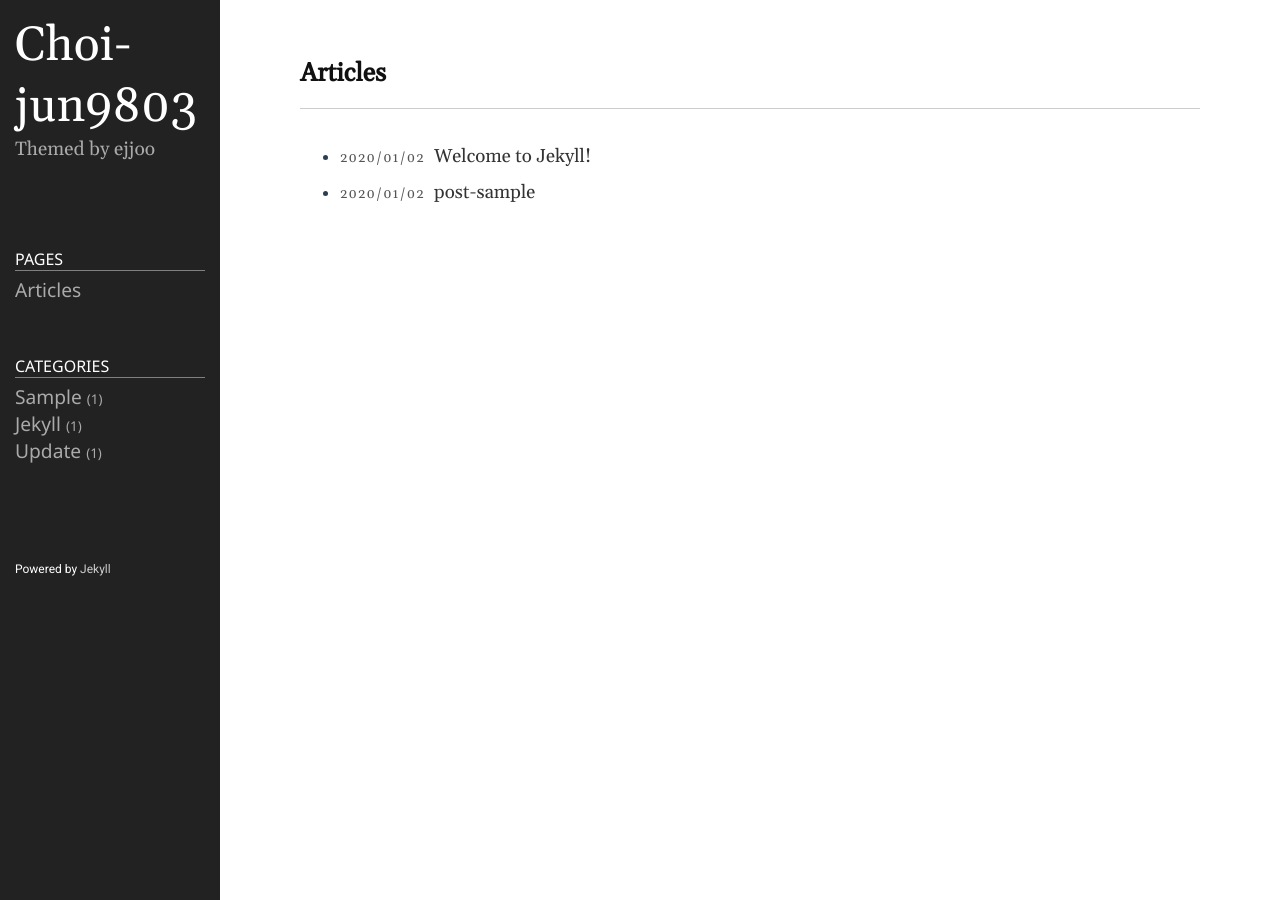
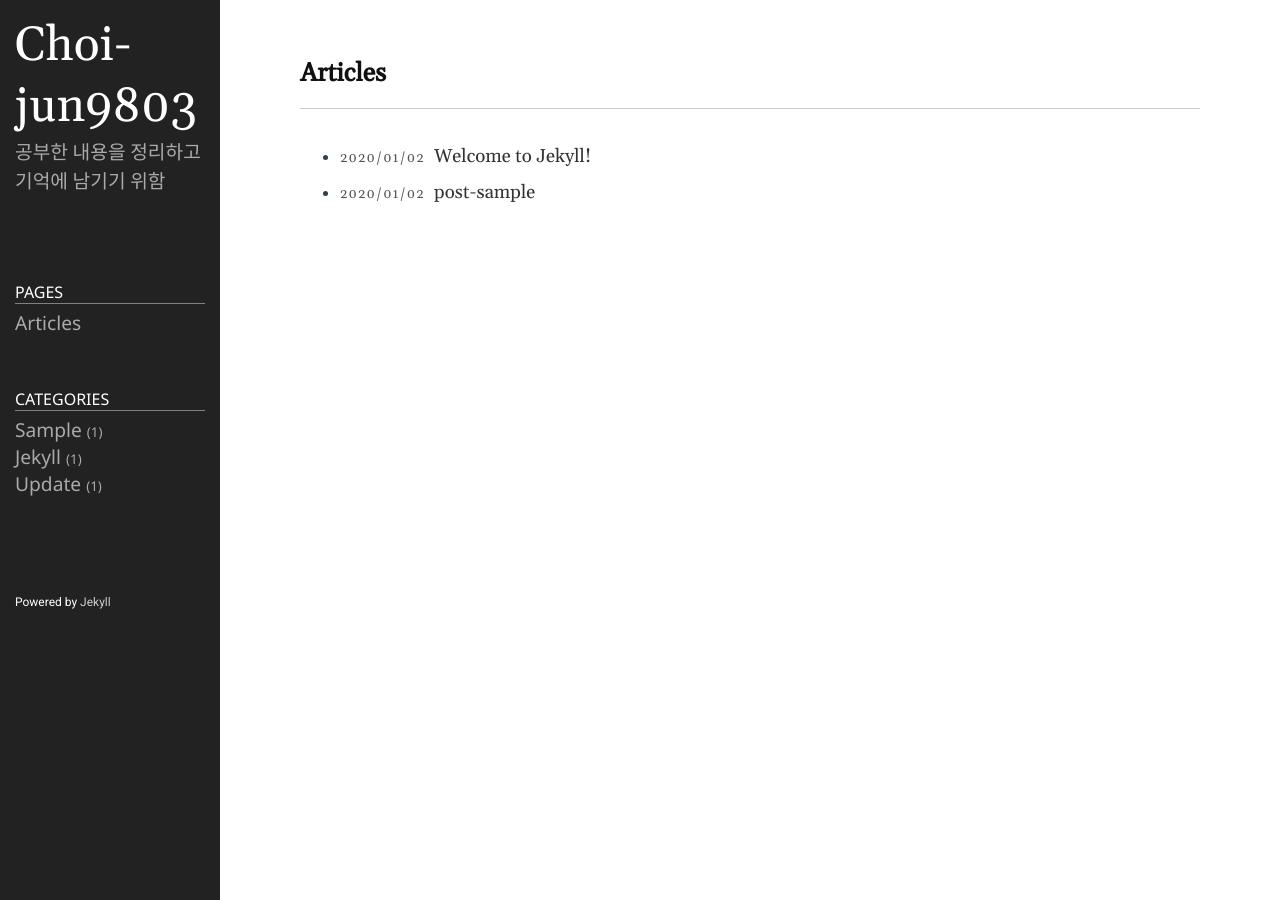
Before and after one commit to Choi-jun9803/Choi-jun9803.github.io, a Jekyll site: the page built from index.md, in a window 1280 px wide. Built offline with Jekyll 4.4.1, drawn with Linux system fonts in a browser that asks for light colours.

Commit message:
Update _config.yml

```diff
--- a/_config.yml
+++ b/_config.yml
@@ -20,8 +20,7 @@
 
 title: Choi-jun9803
 email: choins18@naver.com
-description: >- # this means to ignore newlines until "baseurl:"
-  Themed by ejjoo
+description: 공부한 내용을 정리하고 기억에 남기기 위함
 baseurl: "/" # the subpath of your site, e.g. /blog
 url: "http://choi-jun9803.github.io" # the base hostname & protocol for your site, e.g. http://example.com
 github_username: Choi-jun9803
```
